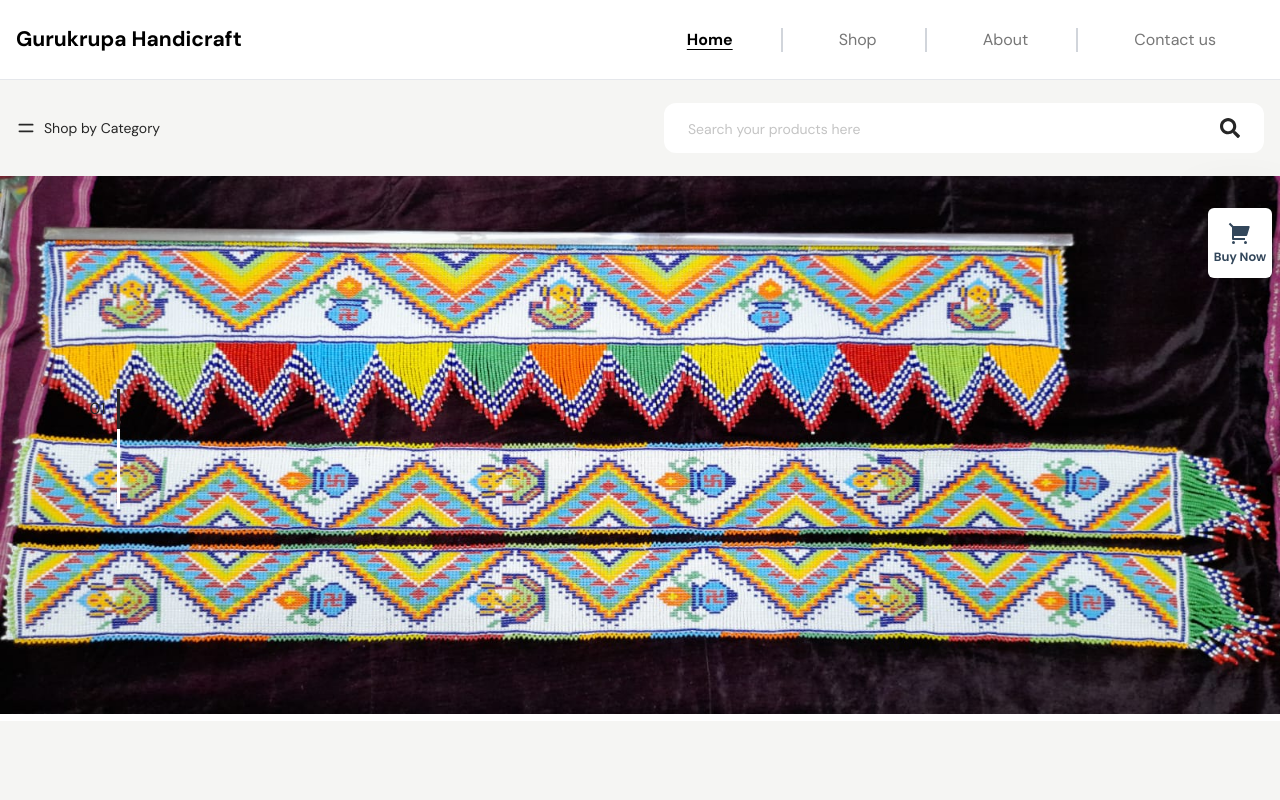
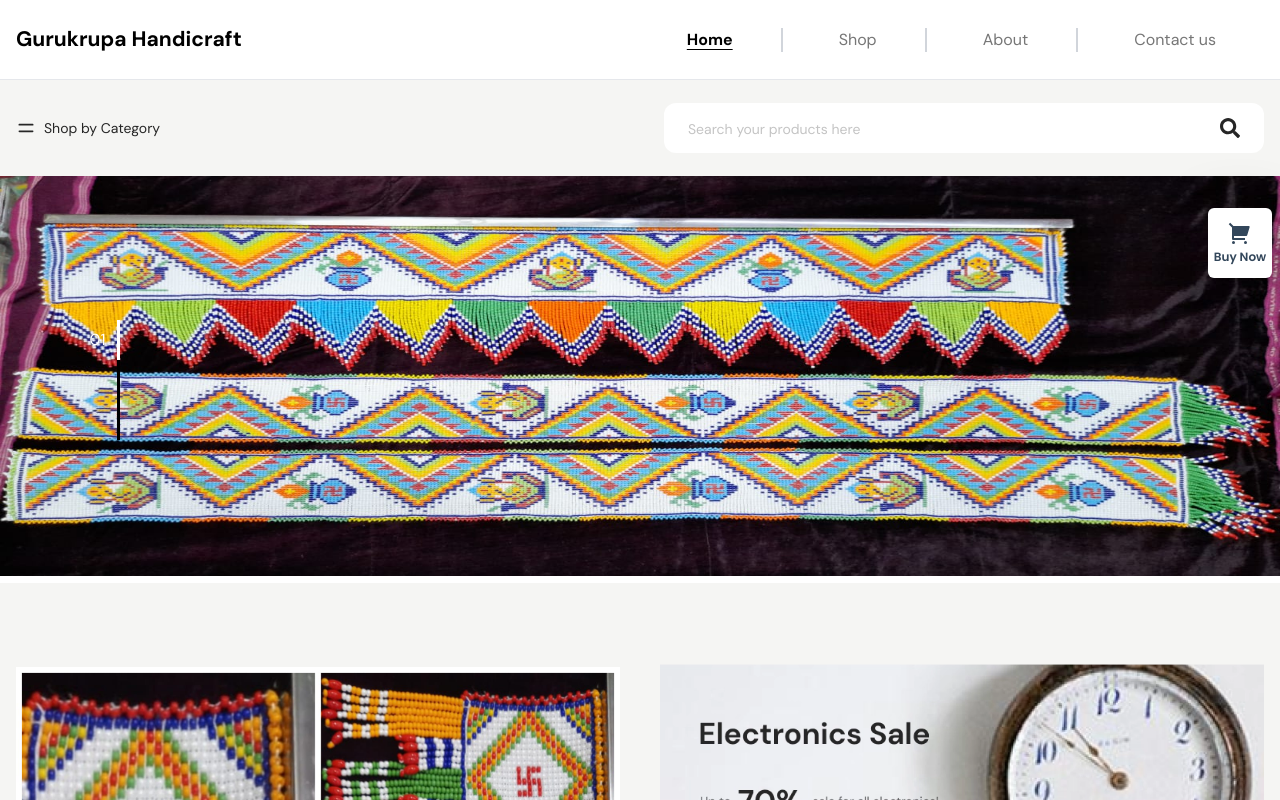
Before and after one commit to RahulThummar/gurukrupahandicraft, a React (Create React App) app: page / in a window 1280 px wide. Shown: the top 800 px of the page. Built offline with nearby package versions, Linux system fonts and the light colour scheme.

Commit message:
slider add

```diff
--- a/src/components/Banner/Banner.js
+++ b/src/components/Banner/Banner.js
@@ -38,15 +38,15 @@ const Banner = () => {
           i === dotActive
             ? {
                 width: "30px",
-                color: "#262626",
-                borderRight: "3px #262626 solid",
+                color: "#fff",
+                borderRight: "3px #fff solid",
                 padding: "8px 0",
                 cursor: "pointer",
               }
             : {
                 width: "30px",
                 color: "transparent",
-                borderRight: "3px white solid",
+                borderRight: "3px black solid",
                 padding: "8px 0",
                 cursor: "pointer",
               }
@@ -100,24 +100,26 @@ const Banner = () => {
     ],
   };
   return (
+    <div>
       <div className="w-full bg-white">
         <Slider {...settings}>
           <Link to="/offer">
             <div>
-            <Image imgSrc={bannerImgOne} />
+              <Image imgSrc={bannerImgOne} className={"jk"} />
             </div>
           </Link>
           <Link to="/offer">
             <div>
-            <Image imgSrc={bannerImgTwo} />
+              <Image imgSrc={bannerImgTwo} className={"jk"} />
             </div>
           </Link>
           <Link to="/offer">
             <div>
-            <Image imgSrc={bannerImgThree} />
+              <Image imgSrc={bannerImgThree} className={"jk"} />
             </div>
           </Link>
         </Slider>
+      </div>
     </div>
   );
 };
--- a/src/components/home/Header/HeaderBottom.js
+++ b/src/components/home/Header/HeaderBottom.js
@@ -100,17 +100,17 @@ const HeaderBottom = () => {
             <FaSearch className="w-5 h-5" />
             {searchQuery && (
               <div
-                className={`w-full mx-auto h-96 bg-white top-16 absolute left-0 z-50 overflow-y-scroll shadow-2xl scrollbar-hide cursor-pointer`}
+                className={`main-search-qury w-full mx-auto h-96 bg-white top-16 absolute left-0 z-50 overflow-y-scroll shadow-2xl scrollbar-hide cursor-pointer`}
               >
                 {searchQuery &&
                   filteredProducts.map((item) => (
                     <div
                       onClick={() => handlenavigate(item)}
                       key={item._id}
-                      className="max-w-[600px] h-28 bg-gray-100 mb-3 flex items-center gap-3"
+                      className="max-w-[600px] h-28 bg-gray-100 mb-3 flex items-center gap-3 overflow-y-hidden padding-main"
                     >
                       <img
-                        className="w-24 object-fill"
+                        className="w-24 object-fill img-header"
                         src={item.img[0]}
                         alt="productImg"
                       />
--- a/src/index.css
+++ b/src/index.css
@@ -206,7 +206,6 @@ svg text {
   box-shadow: 0 0 11px rgba(33, 33, 33, 0.2);
 }
 
-
 /* Add this CSS to your stylesheets or inline styles */
 @keyframes cartAnimation {
   0% {
@@ -227,3 +226,17 @@ svg text {
 }
 
 /* ============= NavLink active End here ================ */
+
+.img-header {
+  height: 120px;
+  width: 100%;
+  max-width: 100px;
+  object-fit: cover;
+}
+.main-search-qury {
+  padding: 12px 12px 2px;
+}
+.jk {
+  height: 400px;
+  width: 1400px;
+}
```
Lines whose indentation alone changed are shown as unchanged.
